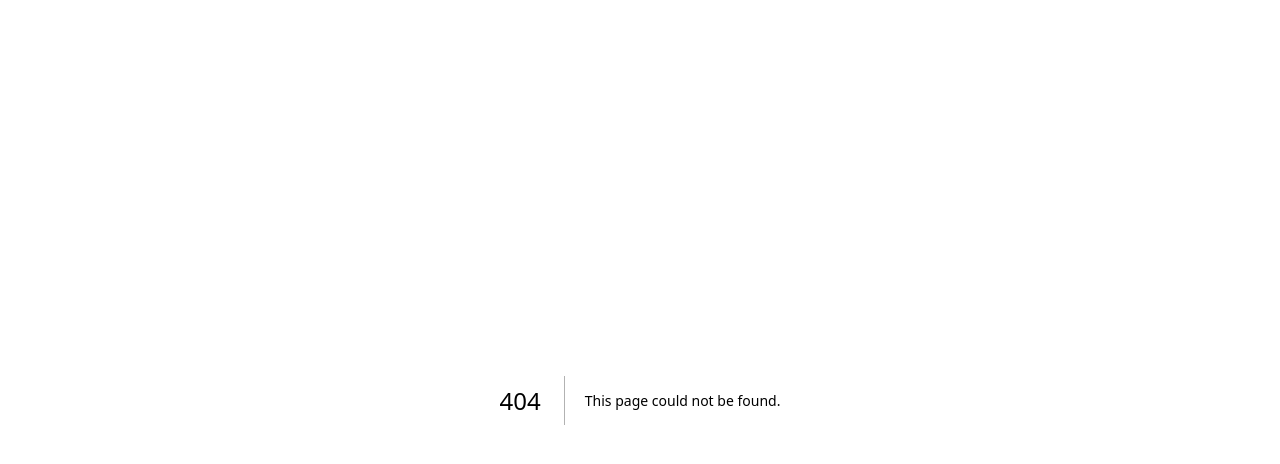
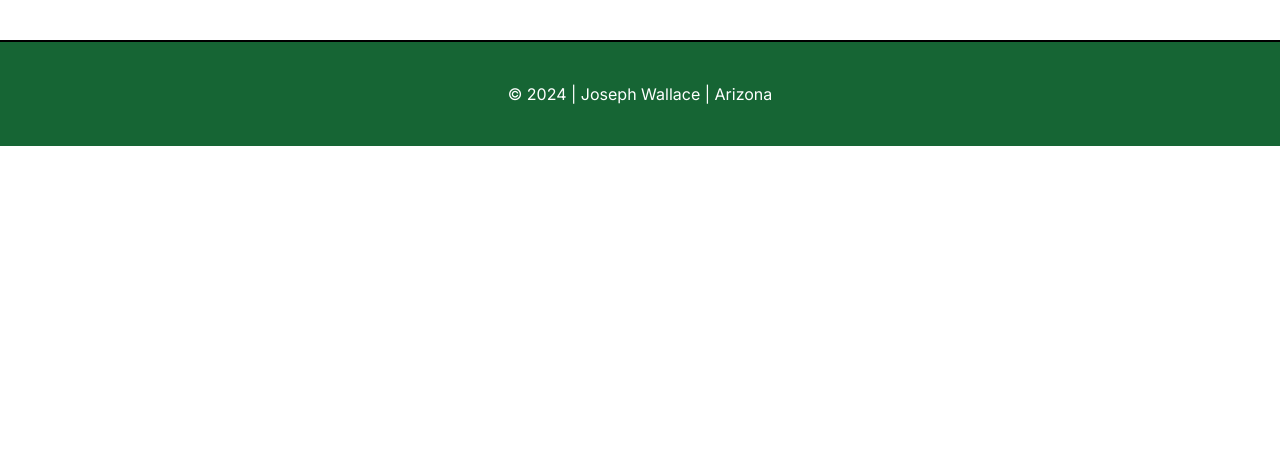
Before and after one commit to wallacejoe/ace-military, a Next.js app: page /components/footer in a window 1280 px wide. Before the commit this address had no page. Shown: the top 464 px of the page. Built offline with nearby package versions, Linux system fonts and the light colour scheme.

Commit message:
Added the footer

```diff
--- /dev/null
+++ b/app/components/footer/page.tsx
@@ -0,0 +1,17 @@
+const getCurrentDate = () => {
+  // Implement logic to get the current date
+  return new Date().getFullYear();
+};
+
+export default function Header() {
+  return (
+    <div className="p-10 flex items-center justify-evenly mt-10 w-full bg-green-800 text-white border-black border-t-2">
+      <div className="text-center">
+        <p>
+          &copy; {getCurrentDate()}
+          <span></span> | Joseph Wallace | Arizona
+        </p>
+      </div>
+    </div>
+  );
+}
--- a/app/dashboard/layout.tsx
+++ b/app/dashboard/layout.tsx
@@ -1,4 +1,5 @@
 import Header from "@/app/components/header/page";
+import Footer from "@/app/components/footer/page";
 
 export default function Layout({ children }: { children: React.ReactNode }) {
   return (
@@ -6,6 +7,7 @@ export default function Layout({ children }: { children: React.ReactNode }) {
     <div>
       <Header />
       <div>{children}</div>
+      <Footer />
     </div>
   );
 }
```
